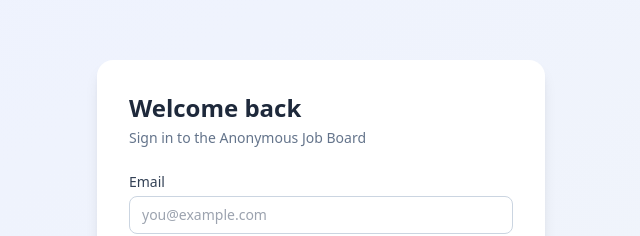
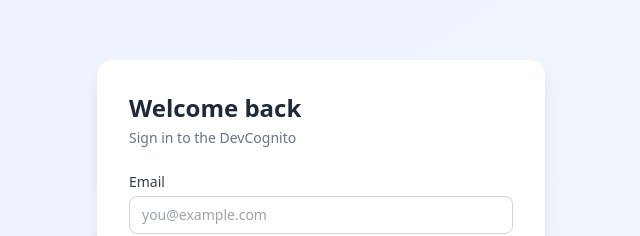
Before and after one commit to DanYunak/devcognito, a React (Vite) app in the folder frontend/: page /login in a window 1280 px wide. Shown: the part 148-384 px from the top of the page, without its empty margins (319-959 px from the left). Built offline with nearby package versions, Linux system fonts and the light colour scheme; no server answers.

Commit message:
feat: update branding from "Anonymous Job Board" to "DevCognito" in Candidate, Login, and Register pages

```diff
--- a/frontend/src/pages/CandidateDashboard.jsx
+++ b/frontend/src/pages/CandidateDashboard.jsx
@@ -75,7 +75,7 @@
       {/* Header */}
       <header className="bg-white border-b border-slate-200 px-6 py-4 flex items-center justify-between">
         <div>
-          <h1 className="text-lg font-bold text-slate-800">🔍 Anonymous Job Board</h1>
+          <h1 className="text-lg font-bold text-slate-800">🔍 DevCognito</h1>
           <p className="text-xs text-slate-500">
             Candidate: {user?.profile?.fullName || user?.email}
           </p>
--- a/frontend/src/pages/LoginPage.jsx
+++ b/frontend/src/pages/LoginPage.jsx
@@ -29,7 +29,7 @@
     <div className="min-h-screen bg-gradient-to-br from-indigo-50 to-slate-100 flex items-center justify-center px-4">
       <div className="w-full max-w-md bg-white rounded-2xl shadow-lg p-8">
         <h1 className="text-2xl font-bold text-slate-800 mb-1">Welcome back</h1>
-        <p className="text-slate-500 text-sm mb-6">Sign in to the Anonymous Job Board</p>
+        <p className="text-slate-500 text-sm mb-6">Sign in to the DevCognito</p>
 
         {error && (
           <div className="bg-red-50 border border-red-200 text-red-700 text-sm rounded-lg px-4 py-3 mb-4">
--- a/frontend/src/pages/RegisterPage.jsx
+++ b/frontend/src/pages/RegisterPage.jsx
@@ -78,7 +78,7 @@
     <div className="min-h-screen bg-gradient-to-br from-indigo-50 to-slate-100 flex items-center justify-center px-4 py-10">
       <div className="w-full max-w-md bg-white rounded-2xl shadow-lg p-8">
         <h1 className="text-2xl font-bold text-slate-800 mb-1">Create account</h1>
-        <p className="text-slate-500 text-sm mb-6">Join the Anonymous Job Board</p>
+        <p className="text-slate-500 text-sm mb-6">Join the DevCognito</p>
 
         {error && (
           <div className="bg-red-50 border border-red-200 text-red-700 text-sm rounded-lg px-4 py-3 mb-4">
```
